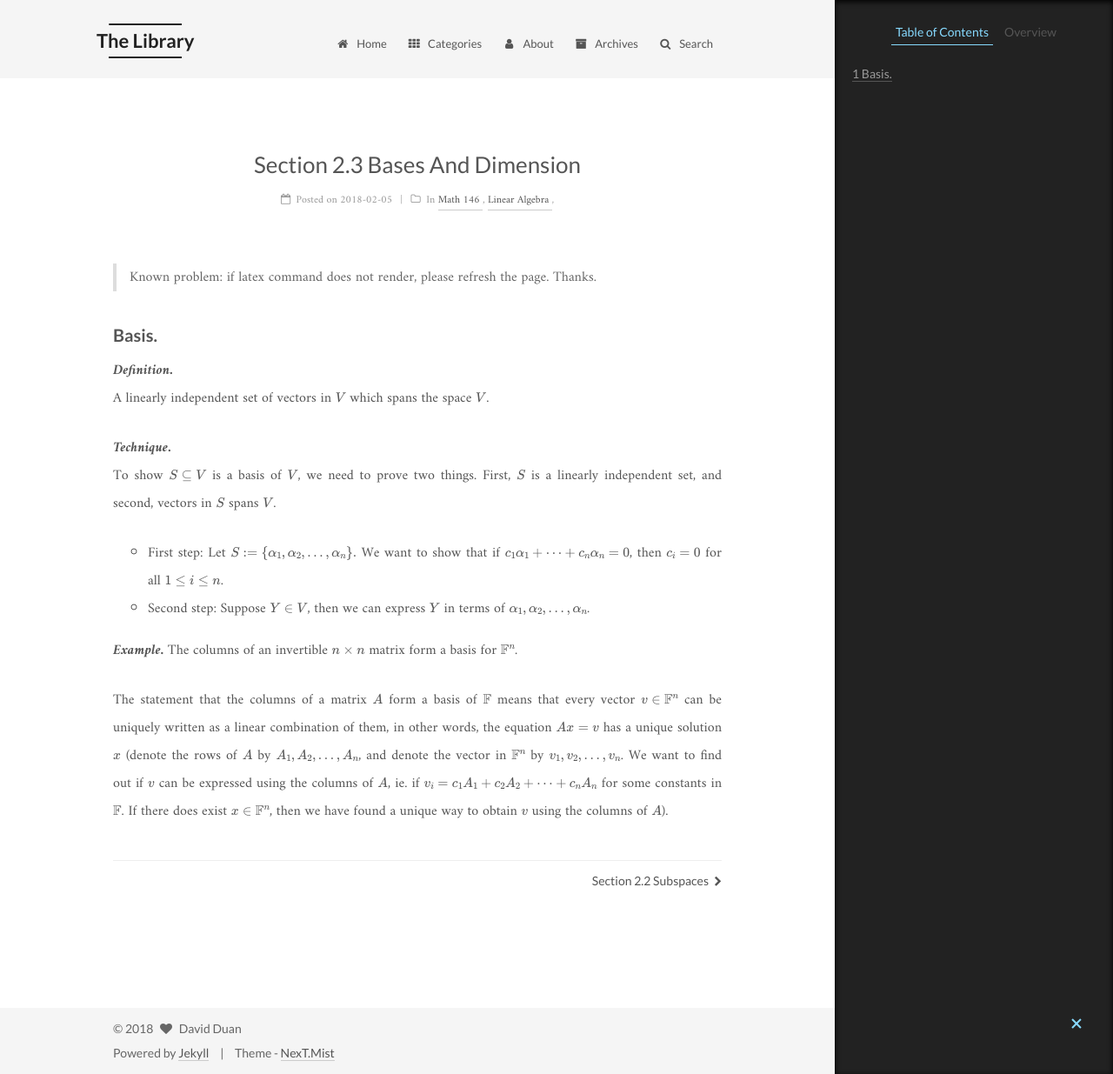
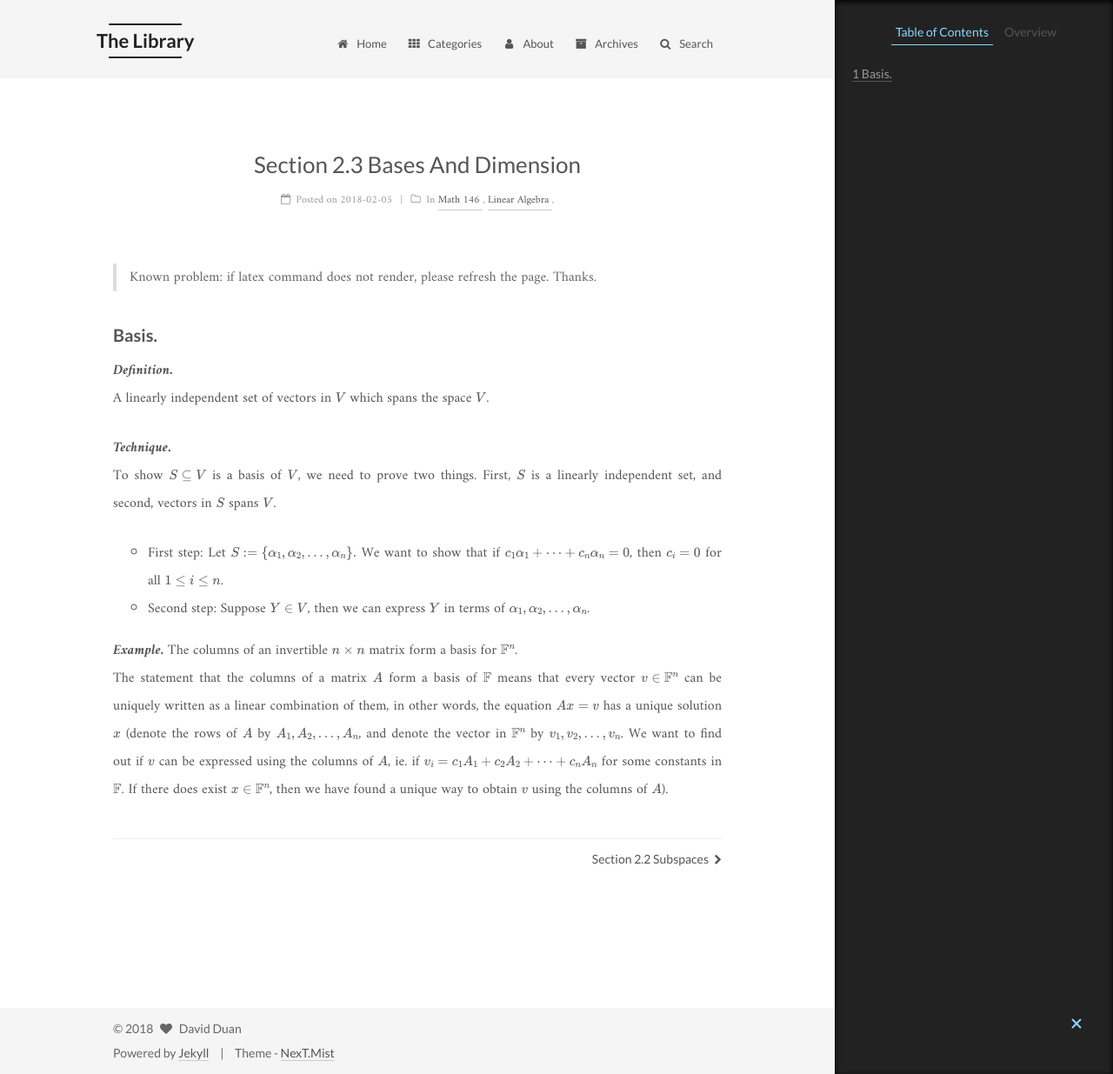
Before and after one commit to owaindex/Rootofallevii.github.io, a Jekyll site: the page built from _posts/2018-02-05-Section-2.3-Bases-and-Dimension.md, in a window 1280 px wide and 1235 px high. Shown: the whole window at 87% size. Built offline with Jekyll 4.4.1, drawn with Linux system fonts in a browser that asks for light colours; formulas are drawn with MathJax 3.

```diff
--- a/_posts/2018-02-05-Section-2.3-Bases-and-Dimension.md
+++ b/_posts/2018-02-05-Section-2.3-Bases-and-Dimension.md
@@ -16,6 +16,5 @@ To show $S \subseteq V$ is a basis of $V$, we need to prove two things. First, $
 - Second step: Suppose $Y \in V$, then we can express $Y$ in terms of $\alpha_1, \alpha_2, \ldots, \alpha_n$.
 
 ***Example.***
-The columns of an invertible $n\times n$ matrix form a basis for $\mathbb{F}^n$.
-
+The columns of an invertible $n\times n$ matrix form a basis for $\mathbb{F}^n$.\\
 The statement that the columns of a matrix $A$ form a basis of $\mathbb{F}$ means that every vector $v \in \mathbb{F}^n$ can be uniquely written as a linear combination of them, in other words, the equation $Ax = v$ has a unique solution $x$ (denote the rows of $A$ by $A_1, A_2, \ldots, A_n$, and denote the vector in $\mathbb{F}^n$ by $v_1, v_2, \ldots, v_n$. We want to find out if $v$ can be expressed using the columns of $A$, ie. if $v_i = c_1A_1 + c_2A_2 + \cdots + c_nA_n$ for some constants in $\mathbb{F}$. If there does exist $x \in \mathbb{F}^n$, then we have found a unique way to obtain $v$ using the columns of $A$).
```
